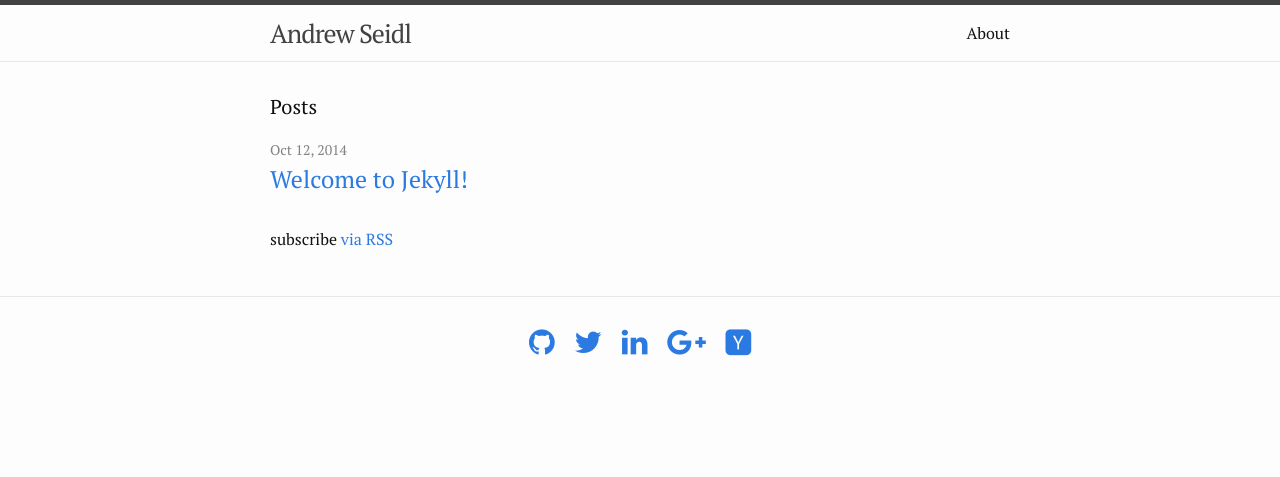
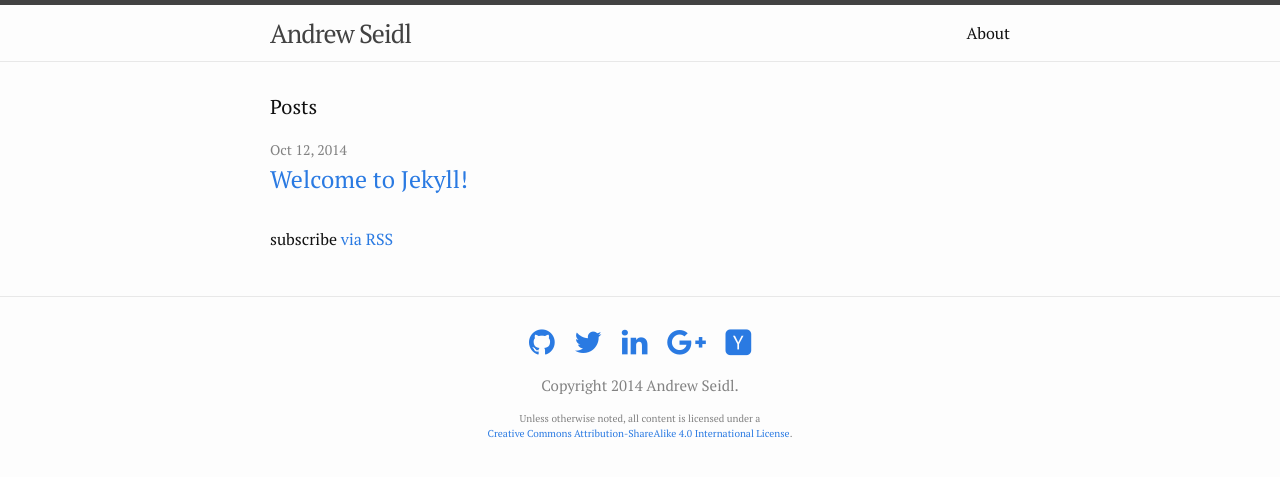
Before and after one commit to andrewseidl/andrewseidl.com, a Jekyll site: the page built from index.html, in a window 1280 px wide. Shown: the top 477 px of the page. Built offline with Jekyll 4.4.1, drawn with Linux system fonts in a browser that asks for light colours; nearby versions of some CDN libraries.

Commit message:
Adding copyright and license info

```diff
--- a/_includes/footer.html
+++ b/_includes/footer.html
@@ -49,6 +49,13 @@
 
   </ul>
 
+  <p id="copyright">
+    Copyright 2014 Andrew Seidl.
+  </p>
+  <p id="license">
+    Unless otherwise noted, all content is licensed under a <br /><a rel="license" href="http://creativecommons.org/licenses/by-sa/4.0/">Creative Commons Attribution-ShareAlike 4.0 International License</a>.
+  </p>
+
 </div>
 
 </footer>
--- a/_sass/_layout.scss
+++ b/_sass/_layout.scss
@@ -118,6 +118,10 @@
   left: -100000px;
 }
 
+#license {
+  font-size: x-small;
+}
+
 @include media-query($on-laptop) {
     .footer-col-1,
     .footer-col-2 {
```
